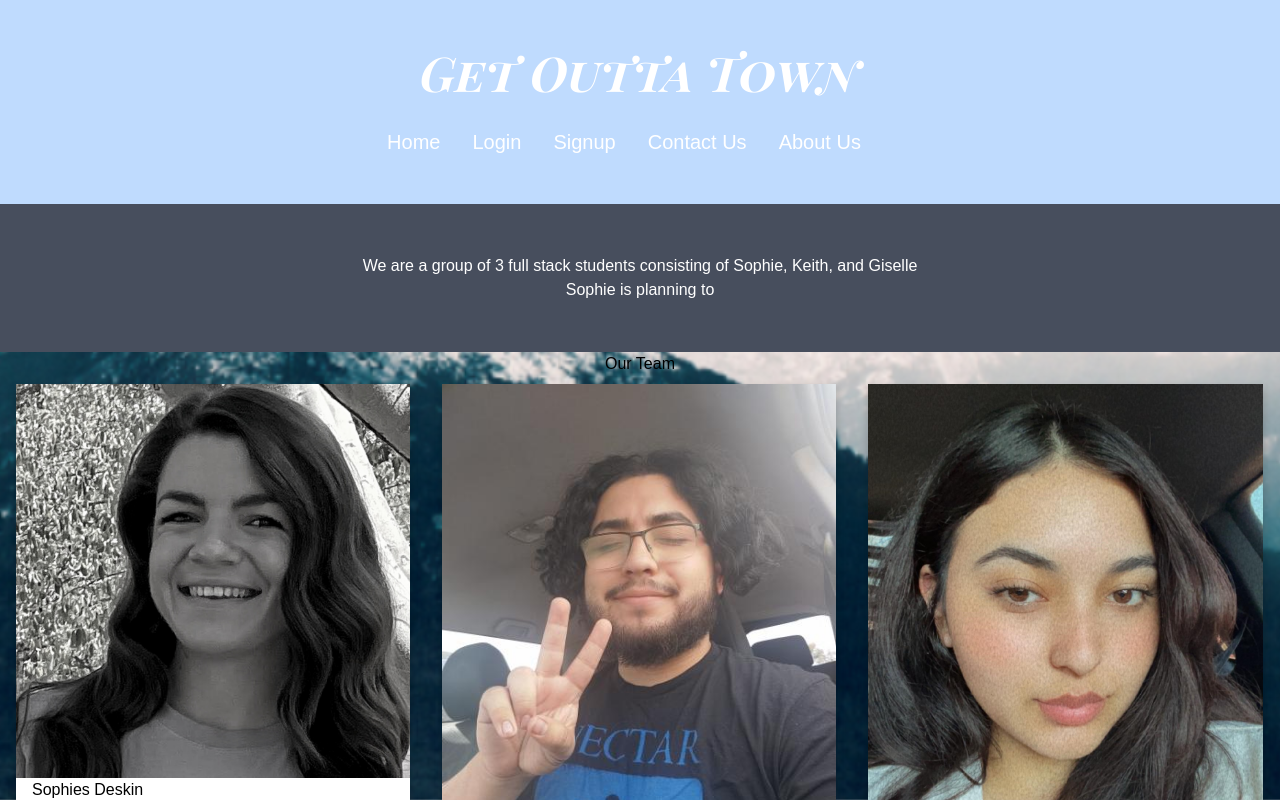
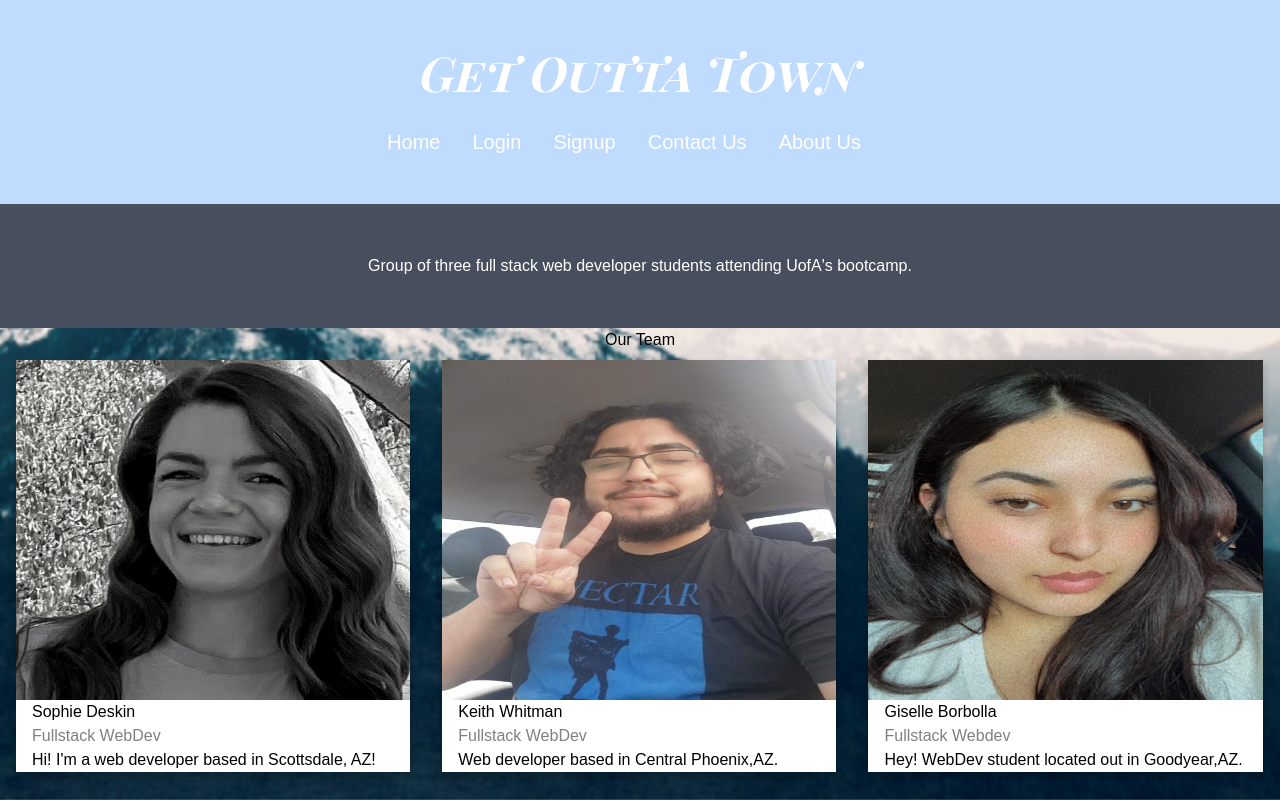
Before and after one commit to sophiedeskin/get-outta-town, a React (Create React App) app in the folder client/: page /aboutus in a window 1280 px wide. Shown: the top 800 px of the page. Built offline with nearby package versions, Linux system fonts and the light colour scheme; the HTML template or start-up script is replaced by a standard one.

Commit message:
about us pictures

```diff
--- a/client/src/pages/AboutUs/index.js
+++ b/client/src/pages/AboutUs/index.js
@@ -6,16 +6,16 @@ export default function AboutUs() {
     return (
       <div>
         <div className="about-section">
-          <p>We are a group of 3 full stack students consisting of Sophie, Keith, and Giselle</p>
-          <p>Sophie is planning to </p>
+          <p>Group of three full stack web developer students attending UofA's bootcamp. </p>
+
         </div>
         <h2 style={{textAlign: 'center'}}>Our Team</h2>
         <div className="row">
           <div className="column">
             <div className="card">
-              <img src="/sophie.png" alt="Sophie" width="100%" height="130" />
+              <img src="/sophie.png" alt="Sophie" style={{height: '340px', width: '100%'}} />
               <div className="container">
-                <h2>Sophies Deskin</h2>
+                <h2>Sophie Deskin</h2>
                 <p className="title">Fullstack WebDev </p>
                 <p>Hi! I'm a web developer based in Scottsdale, AZ!</p>
 
@@ -24,34 +24,30 @@ export default function AboutUs() {
           </div>
           <div className="column">
             <div className="card">
-              <img src="/keith.jpg" alt="Keith" width="100%" height="45" />
+              <img src="/keith.jpg" alt="Keith" style={{height: '340px', width: '100%'}} />
               <div className="container">
                 <h2>Keith Whitman</h2>
                 <p className="title">Fullstack WebDev</p>
-                <p>Some text that describes me lorem ipsum ipsum lorem.</p>
+                <p>Web developer based in Central Phoenix,AZ.</p>
 
               </div>
             </div>
           </div>
           <div className="column">
             <div className="card">
-              <img src="/me2.jpg" alt="Giselle" width="100%" height="130" />
+              <img src="/me2.jpg" alt="Giselle" style={{height: '340px', width: '100%'}} />
               <div className="container">
                 <h2>Giselle Borbolla</h2>
                 <p className="title">Fullstack Webdev</p>
-                <p>Current Student of University of Arizona's Full Stack Web Development bootcamp.</p>
+                <p>Hey! WebDev student located out in Goodyear,AZ.</p>
 
 
               </div>
              </div>
           </div>
         </div>
-        {/* <div className="awesome" style={{border: '1px solid red'}}>
-          <label htmlFor="name">Enter your name: </label>
-          <input type="text" id="name" />
-        </div> */}
-        {/* <p>Enter your HTML here</p> */}
       </div>
+
     );
 
 }
```
Also changed, not shown: 1 other file (tests, documents, lock files or other folders).
